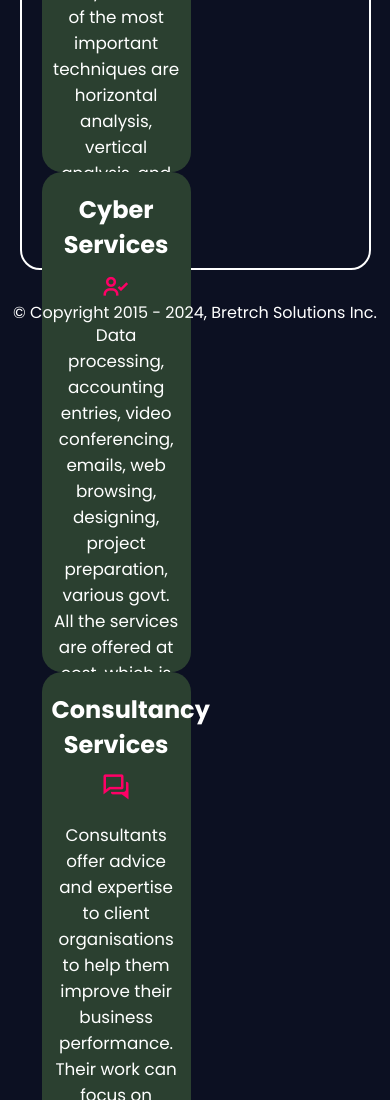
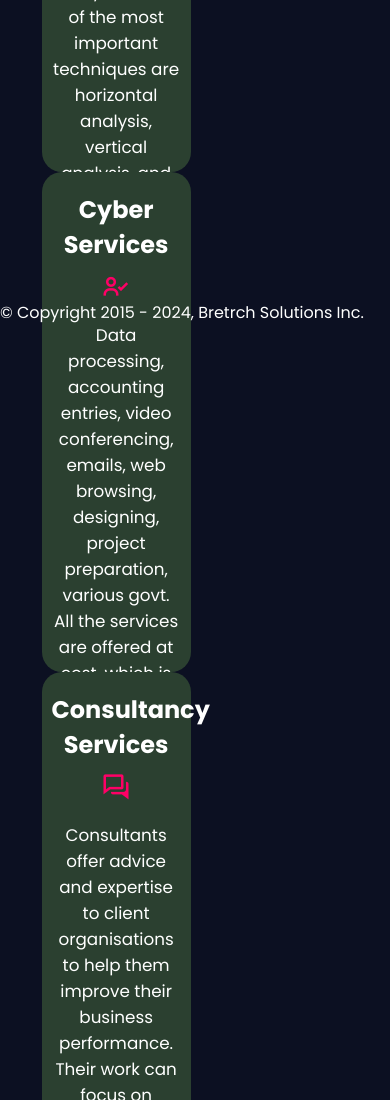
Before and after one commit to Breanneke/my-simple-portfolio, a plain HTML site: page skills.html in a window 390 px wide. Shown: the part 1475-2575 px from the top of the page. Drawn offline with nearby package versions, Linux system fonts and the light colour scheme.

Commit message:
modified:   style.css

```diff
--- a/style.css
+++ b/style.css
@@ -295,7 +295,7 @@ background-color: transparent;
    margin: 30px auto;
    width: 90%;
    height: 1000px;
-   border:2px solid #fff ;
+   border:2px solid transparent ;
    border-radius: 20px;
    justify-content: space-between;
    align-items: center;
@@ -425,12 +425,7 @@ background-color: transparent;
       width: 40px;
       height: 40px;
    }
-   footer {
-      width: 100%;
-      justify-content: center;
-      align-items: center;
-      text-align: center;
-      margin-bottom: 30px;
+
 
 }
    .footer-icons a {
```
